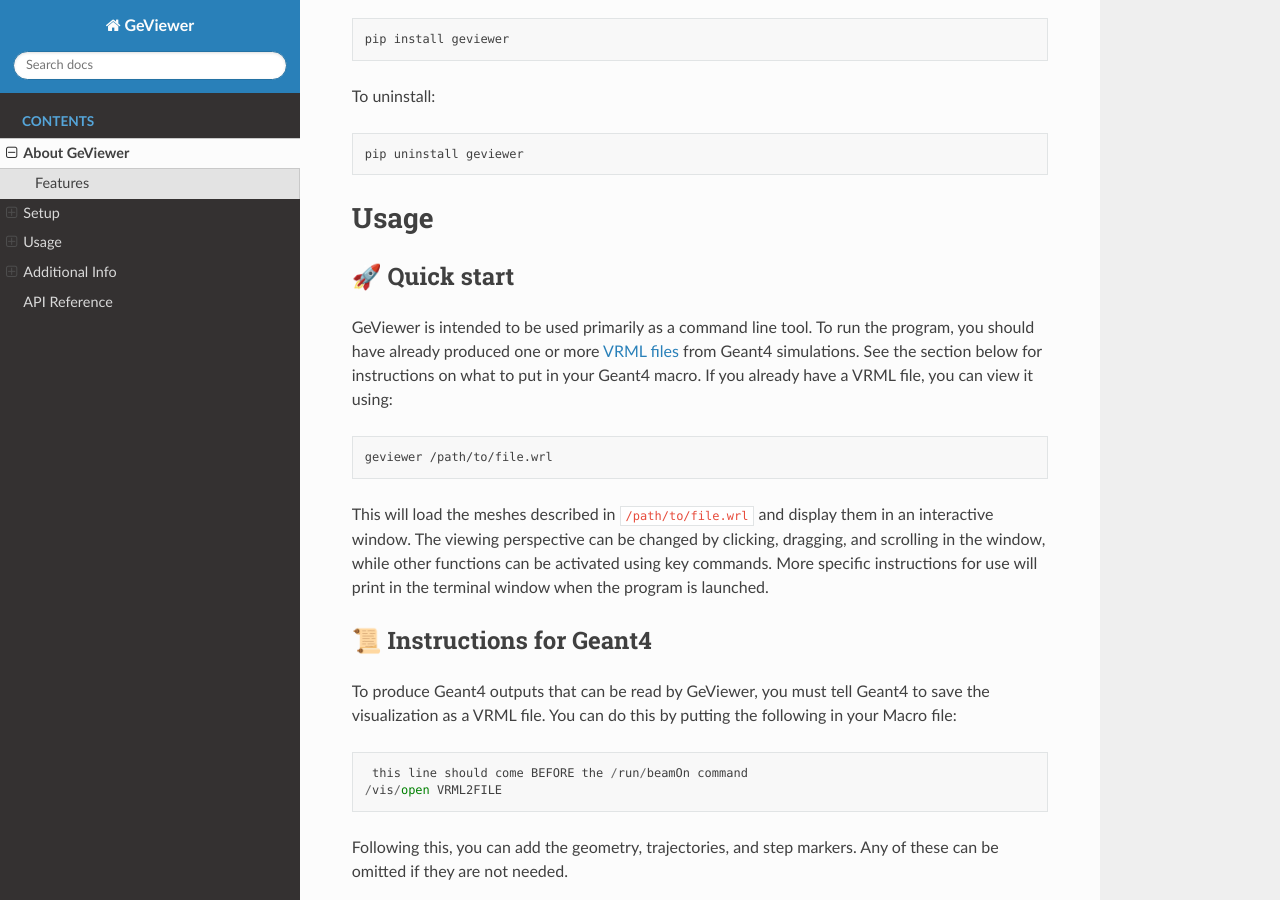
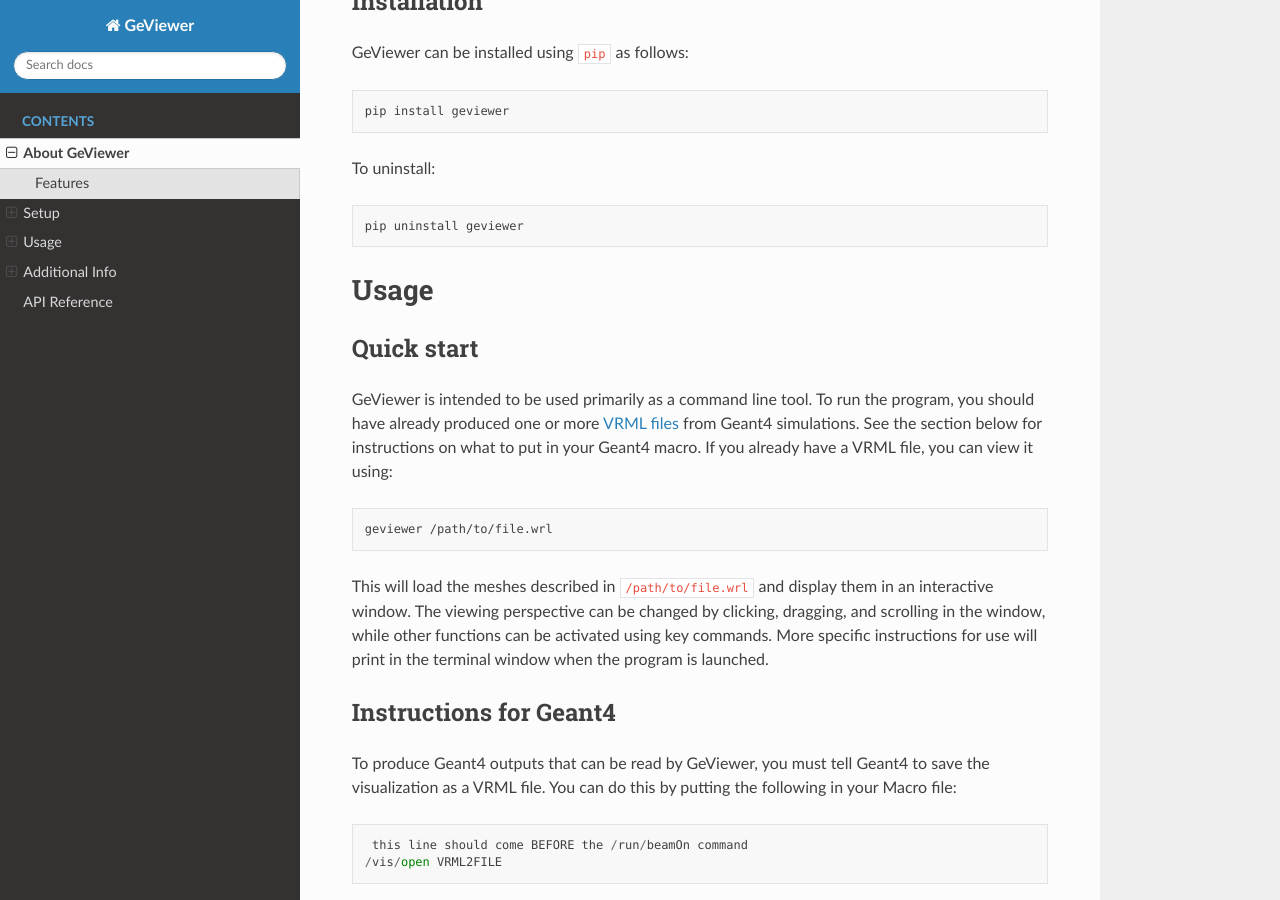
Before and after one commit to clarkehardy/geviewer, a Sphinx documentation site: the page built from docs/source/README.rst, in a window 1280 px wide and 900 px high, scrolled down 955 px. Built offline with Sphinx 7.4.7 and the Read the Docs theme 2.0.0, drawn with Linux system fonts in a browser that asks for light colours; the version number could not be read and is left out; some of the changed text lies outside the part shown.

Commit message:
clean up readme

```diff
--- a/docs/source/README.rst
+++ b/docs/source/README.rst
@@ -11,20 +11,20 @@
 Features
 --------
 
--  🔬 **Physics visualization:** See color-coded particle trajectories
-   in a 3D-rendered detector
+→ **Physics visualization:** See color-coded particle trajectories in a
+3D-rendered detector
 
--  🕹️ **Intuitive controls:** Use your mouse to rotate, zoom, and pan to
-   explore the geometry
+→ **Intuitive controls:** Use your mouse to rotate, zoom, and pan to
+explore the geometry
 
--  🎨 **Customizable rendering:** Toggle through different viewing
-   options with simple key commands
+→ **Customizable rendering:** Toggle through different viewing options
+with simple key commands
 
--  ✨ **High-quality graphics:** Produce publication-quality visuals of
-   detectors and events
+→ **High-quality graphics:** Produce publication-quality visuals of
+detectors and events
 
--  ⚡️ **Fast & smooth:** Efficient handling of large and complex
-   detector geometries
+→ **Fast & smooth:** Efficient handling of large and complex detector
+geometries
 
 Setup
 =====
@@ -66,8 +66,8 @@
 Usage
 =====
 
-🚀 Quick start
---------------
+Quick start
+-----------
 
 GeViewer is intended to be used primarily as a command line tool. To run
 the program, you should have already produced one or more `VRML
@@ -85,8 +85,8 @@
 can be activated using key commands. More specific instructions for use
 will print in the terminal window when the program is launched.
 
-📜 Instructions for Geant4
---------------------------
+Instructions for Geant4
+-----------------------
 
 To produce Geant4 outputs that can be read by GeViewer, you must tell
 Geant4 to save the visualization as a VRML file. You can do this by
@@ -159,8 +159,8 @@
 the command above to save a GeViewer session to disk. This will be
 discussed more later on.
 
-🖱️ Interacting with the viewer
-------------------------------
+Interacting with the viewer
+---------------------------
 
 The following instructions for interacting with the viewer will display
 when the program is launched:
@@ -228,8 +228,8 @@
 This process will give you two graphics of the desired resolution from
 an identical viewpoint.
 
-⚙️ Additional options
----------------------
+Additional options
+------------------
 
 The full list of command-line options can be displayed using the
 ``--help`` flag:
```
Also changed, not shown: README.md (+10 -9 lines).
